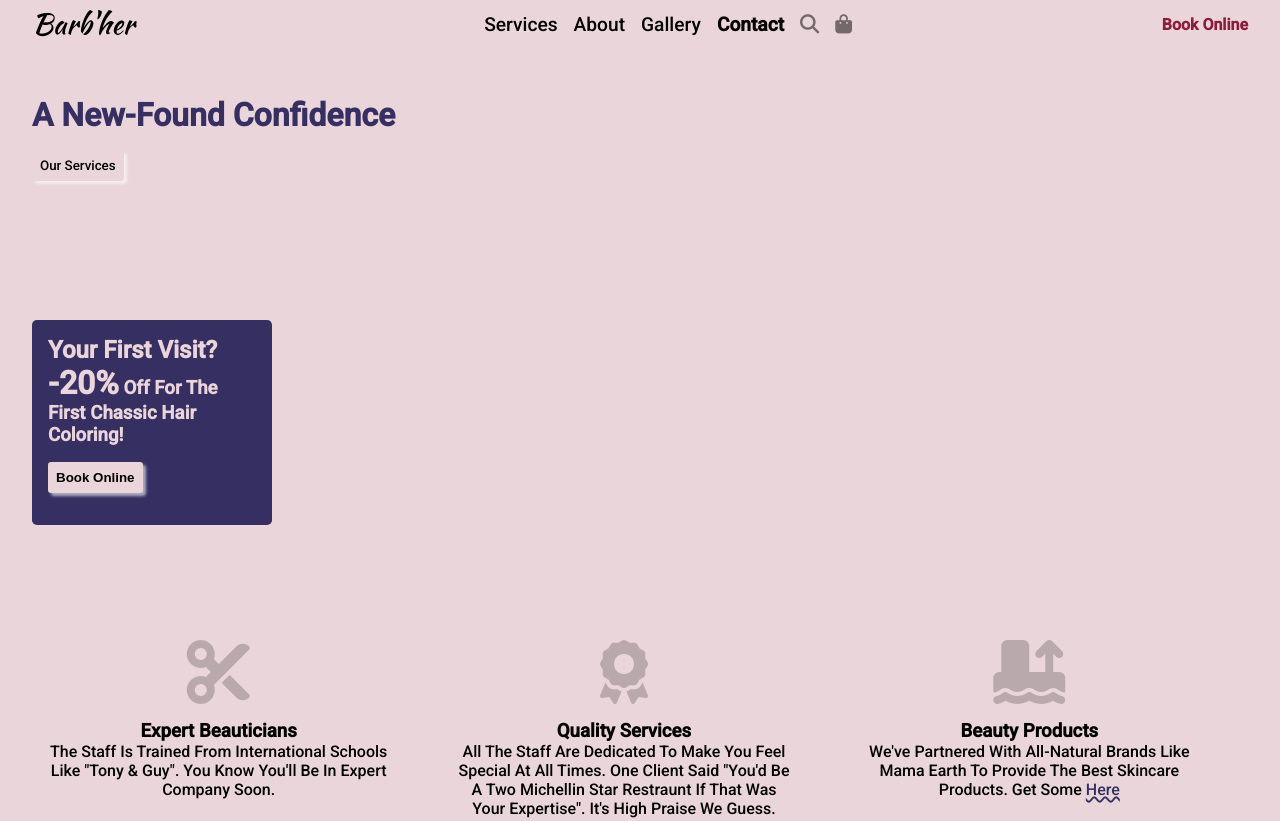
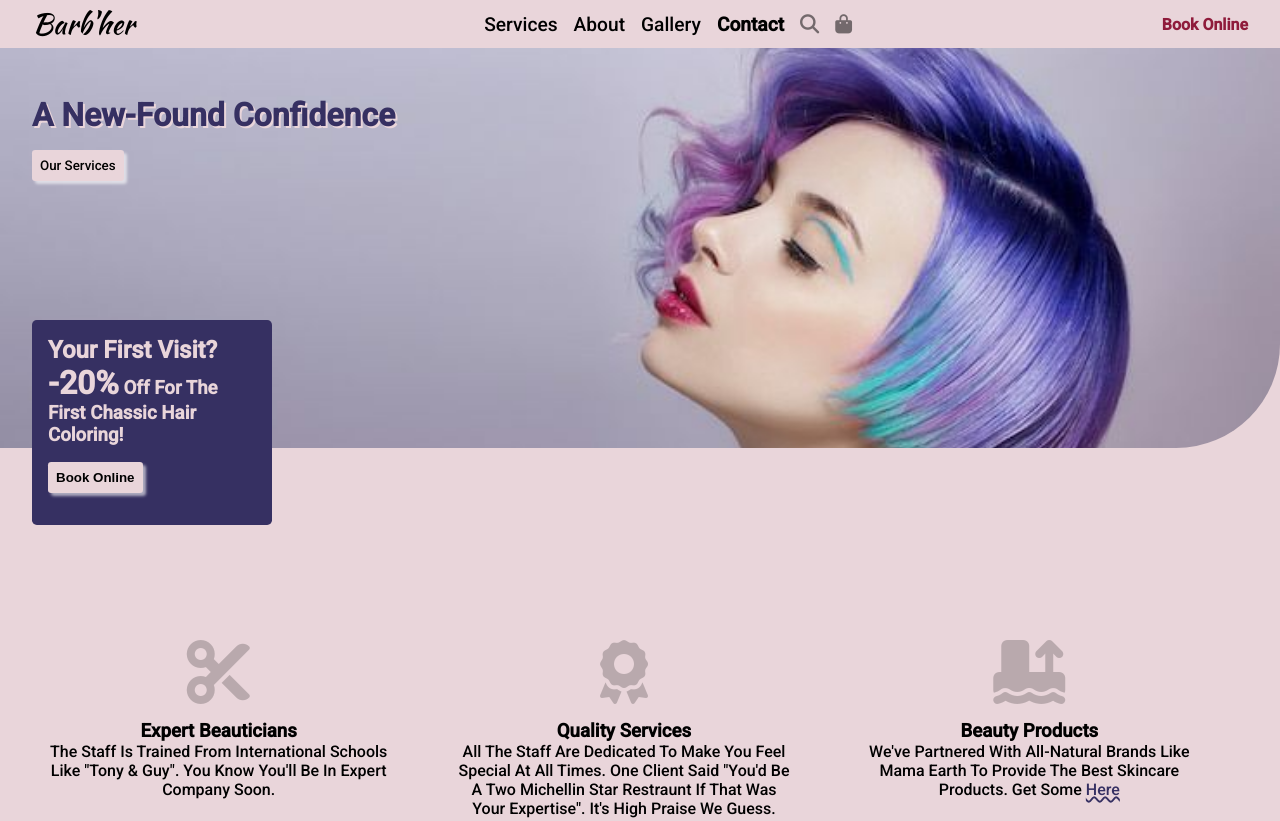
Before and after one commit to FreelancingTwin/Barb-her-Salon, a plain HTML site: page index.html in a window 1280 px wide. Shown: the top 821 px of the page. Drawn offline with Linux system fonts and the light colour scheme; a script that the page names is missing.

Commit message:
Update style.css

```diff
--- a/style.css
+++ b/style.css
@@ -131,7 +131,7 @@ li:hover{
 } */
 
 .main{
-    background-image:  url('assets/images/main.jpg') ;
+    background-image:  url('assets/images/share_1057449711151546897.jpg') ;
     background-position: 0% 20%;
     background-size: cover;
     background-repeat: no-repeat;
```
